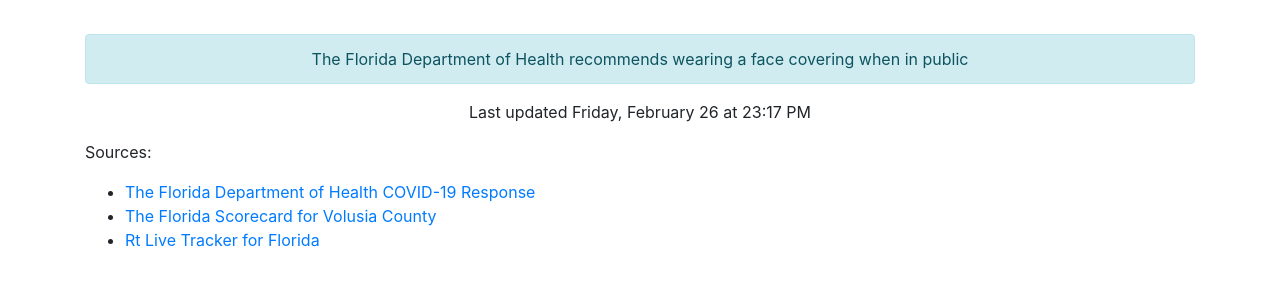
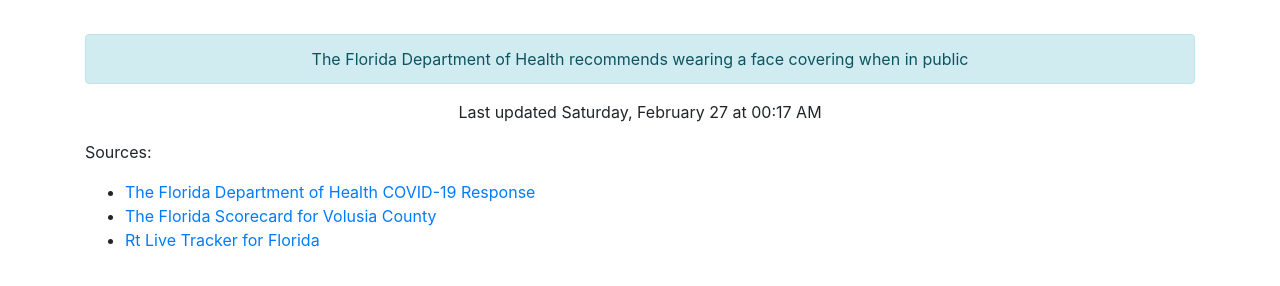
Before and after one commit to thinkjson/timeforchurch, a Jekyll site: the page built from index.md, in a window 1280 px wide. Shown: the part 544-830 px from the top of the page. Built offline with Jekyll 4.4.1, drawn with Linux system fonts in a browser that asks for light colours; our own code applies the rules of GitHub Pages for plain Markdown files.

Commit message:
Updating data

```diff
--- a/_includes/data.html
+++ b/_includes/data.html
@@ -10,4 +10,4 @@
     <div class="outcome text-success">YES</div>
     <div class="alert alert-info" role="alert">The Florida Department of Health recommends wearing a face covering when in public</div>
 
-    <p>Last updated Friday, February 26 at 23:17 PM</p>
+    <p>Last updated Saturday, February 27 at 00:17 AM</p>
```
